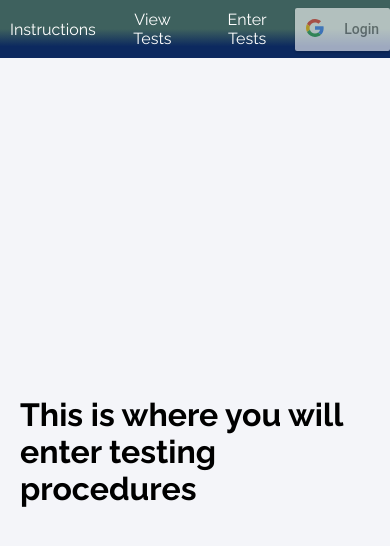
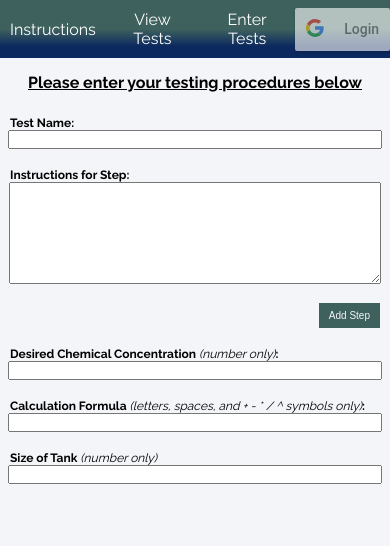
Before and after one commit to MrMeyersMakerspace/Senior-Project, a React (Create React App) app: page /entertests in a window 390 px wide. Shown: the top 546 px of the page. Built offline with nearby package versions, Linux system fonts and the light colour scheme.

Commit message:
Added Testing form and Style

```diff
--- a/src/App.css
+++ b/src/App.css
@@ -4,7 +4,6 @@
   --condiv-flex: 6;
   --fontsize-p: 1.2rem;
   --fontsize-nav: 1.6rem;
-  --typing-font: 3rem;
 }
 
 * {
@@ -30,25 +29,19 @@ nav {
 }
 
 .condiv {
-  padding: 100px;
+  padding: 50px;
   background-color: #f4f5f9;
   flex: var(--condiv-flex);
 }
 
 .home {
   display: flex;
-  justify-content: center;
   flex-direction: column;
   align-items: center;
 }
 
 .profilepic {
   width: 70px;
-}
-
-.typingeffect {
-  font-size: var(--typing-font);
-  margin-bottom: 30px;
 }
 
 nav ul {
@@ -72,16 +65,15 @@ a {
   color: white;
 }
 
-.subtopic {
-  margin: 10px 10px 30px 10px !important;
-}
-
 p {
   font-size: var(--fontsize-p);
 }
 
-h1, h2, h3, h4, p {
-  margin: 10px;
+h1 {
+  margin-top: 5px;
+  padding-top: 0px;
+  font-size: 24px;
+  text-decoration: underline;
 }
 
 .social {
@@ -101,25 +93,40 @@ h1, h2, h3, h4, p {
   color: #ffffff;
 }
 
-.widecard {
-  border: 0px solid #9a9b9c;
-  display: flex;
-  margin: 30px 0px 30px 0px;
-}
-
-.widecard:hover {
-  color: #1b1d20;
-  background-color: #ffffff;
-  box-shadow: 0 10px 20px rgba(0, 0, 0, 0.19), 0 6px 6px rgba(0, 0, 0, 0.23);
-}
-
 .active {
   font-weight: bolder;
 }
 
-.skills ul li {
-  list-style-type: none;
-  margin: 30px;
+label {
+  box-sizing: border-box;
+  align-self: flex-start;
+  font-weight: bold;
+}
+
+.instructions {
+  font-weight: normal;
+  font-style: italic;
+}
+
+button {
+  padding: 7px 10px;
+  background-color: #3e615e;
+  color: #f4f5f9;
+  border: none;
+  align-self: flex-end;
+}
+
+textarea {
+  width: 100%;
+  height: 100px;
+}
+
+input {
+  width: 100%;
+}
+
+.centerText {
+  align-self: center;
 }
 
 @media all and (max-width: 768px) {
@@ -131,11 +138,7 @@ h1, h2, h3, h4, p {
   .App {
     flex-direction: column;
   }
-  .sidebar {
-    padding: 10px;
-    background: rgb(238, 103, 143);
-    background: linear-gradient(90deg, rgba(238, 103, 143, 1) 50%, rgba(132, 124, 252, 1) 80%);
-  }
+
   .condiv {
     padding: 10px;
   }
@@ -163,4 +166,15 @@ h1, h2, h3, h4, p {
   .profilepic {
     display: none;
   }
+  h1 {
+    font-size: 16px;
+    margin: 5px;
+  }
+  label {
+    font-size: 12px;
+    display: block;
+  }
+  button {
+    font-size: 10px;
+  }
 }
--- a/src/components/GoogleButton.js
+++ b/src/components/GoogleButton.js
@@ -2,6 +2,8 @@ import React from 'react';
 import { GoogleLogin, GoogleLogout } from 'react-google-login';
 
 const CLIENT_ID = '1064606944267-hani90494cs114jprs50gtfp42q93msl.apps.googleusercontent.com';
+
+// Add Context for isLoggedIn so that it is accessable globally
 
 export default class GoogleButton extends React.Component {
     constructor(props) {
@@ -56,7 +58,7 @@ export default class GoogleButton extends React.Component {
                         clientId={CLIENT_ID}
                         onLogoutSuccess={this.logout}
                         onFailure={this.handleLogoutFailure}
-                    ><img src={this.state.pictureLink} alt='Profile Pic' class='profilepic' /><div id='logoutfont'>Logout</div></GoogleLogout> :
+                    ><img src={this.state.pictureLink} alt='Profile Pic' className='profilepic' /><div id='logoutfont'>Logout</div></GoogleLogout> :
                     <GoogleLogin
                         clientId={CLIENT_ID}
                         buttonText='Login'
--- /dev/null
+++ b/src/components/Input.js
@@ -0,0 +1,15 @@
+import React from 'react';
+
+export class Input extends React.Component {
+
+
+
+
+    render() {
+        return (
+            <div>
+
+            </div>
+        )
+    }
+}
--- a/src/contents/EnterTests.js
+++ b/src/contents/EnterTests.js
@@ -1,10 +1,71 @@
 import React from 'react';
+import { Input } from '../components/Input';
 
 export default class EnterTests extends React.Component {
+    constructor(props) {
+        super(props);
+
+        this.state = {
+            testName: '',
+            steps: [],
+            desiredConcentration: '',
+            formula: '',
+            sizeOfTank: ''
+        }
+
+        this.handleUserInput = this.handleUserInput.bind(this);
+    }
+
+    handleUserInput(event) {
+        const target = event.target;
+        const value = target.value;
+        const name = target.name;
+
+        this.setState({
+            [name]: value
+        })
+    }
+
+    addStep(event) {
+
+    }
+
     render() {
         return (
             <div className='condiv home'>
-                <h1>This is where you will enter testing procedures</h1>
+                <h1 className='centerText'>Please enter your testing procedures below</h1>
+                <br />
+                <label>Test Name:</label>
+                <input
+                    name='testName'
+                    type='text'
+                    onChange={this.handleUserInput} />
+                <br />
+                <label>Instructions for Step:</label>
+                <textarea
+                    name='steps'
+                    type='text'
+                    onChange={this.handleUserInput} />
+                <br />
+                <button onClick={this.addStep}>Add Step</button>
+                <br />
+                <label>Desired Chemical Concentration <span className='instructions'>(number only)</span>:</label>
+                <input
+                    name='desiredConcentration'
+                    type='number'
+                    onChange={this.handleUserInput} />
+                <br />
+                <label>Calculation Formula <span className='instructions'>(letters, spaces, and + - * / ^ symbols only)</span>:</label>
+                <input
+                    name='formula'
+                    type='text'
+                    onChange={this.handleUserInput} />
+                <br />
+                <label>Size of Tank <span className='instructions'>(number only)</span></label>
+                <input
+                    name='formula'
+                    type='text'
+                    onChange={this.handleUserInput} />
             </div>
         )
     }
```
